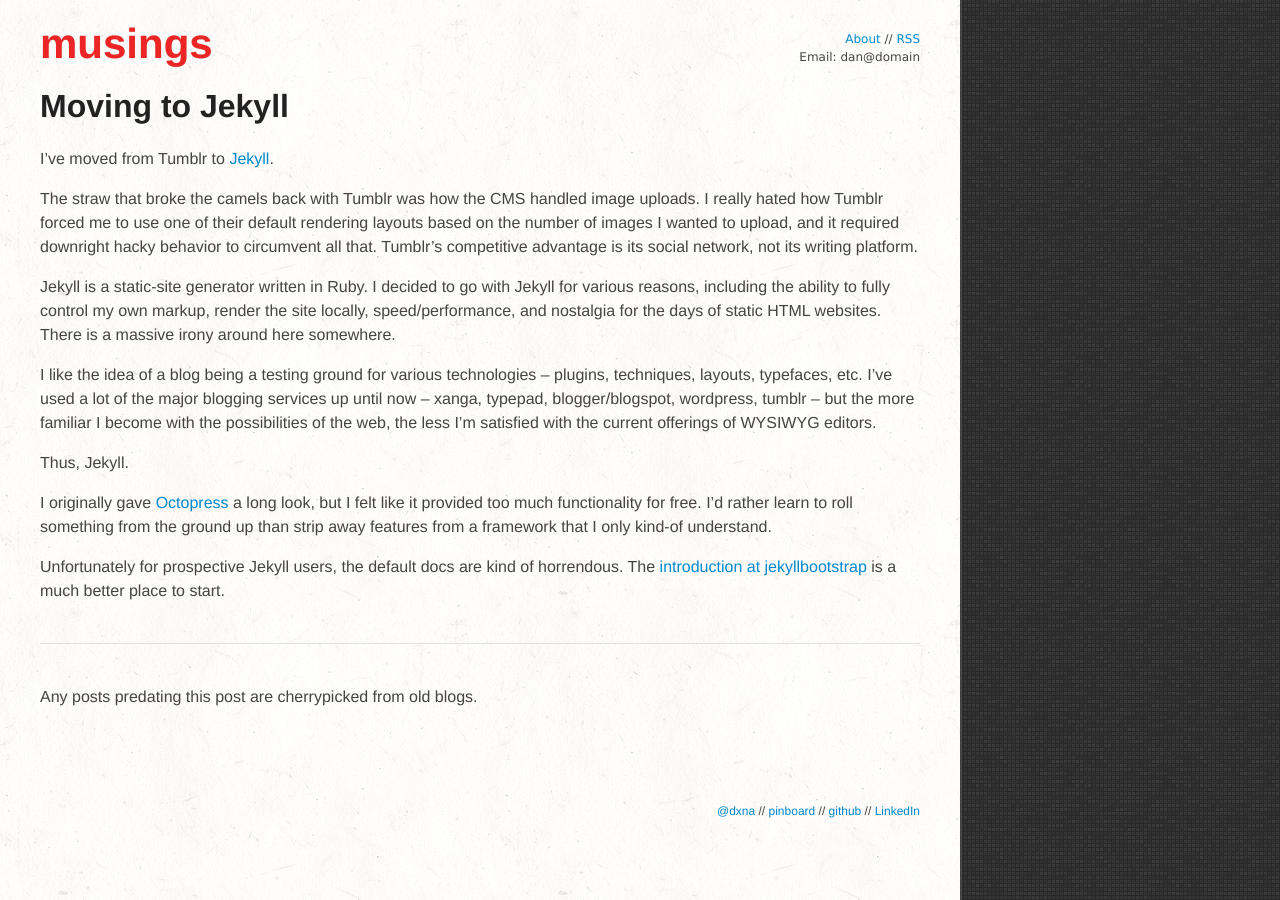
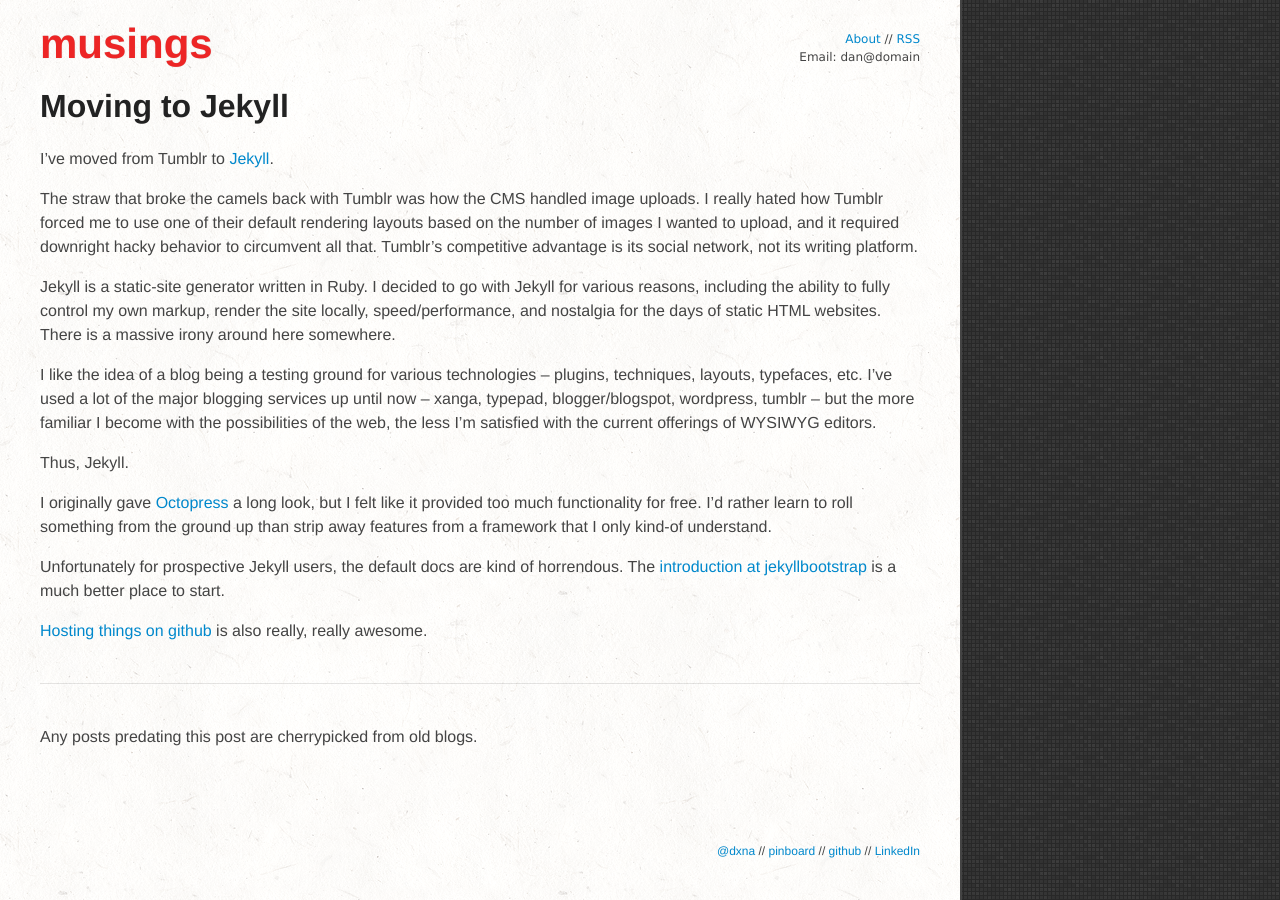
Before and after one commit to danielna/danielna.github.com, a Jekyll site: the page built from _posts/2012-12-18-moving-to-jekyll.md, in a window 1280 px wide. Built offline with Jekyll 4.4.1, drawn with Linux system fonts in a browser that asks for light colours; nearby versions of some CDN libraries; library files that are not in the unit come from our copies; comment, search, counter and statistics services are not loaded.

Commit message:
add CNAME, update moving to jekyll post

```diff
--- /dev/null
+++ b/CNAME
@@ -0,0 +1 @@
+blog.danielna.com
--- a/_posts/2012-12-18-moving-to-jekyll.md
+++ b/_posts/2012-12-18-moving-to-jekyll.md
@@ -19,6 +19,8 @@
 
 Unfortunately for prospective Jekyll users, the default docs are kind of horrendous.  The <a href="http://jekyllbootstrap.com/lessons/jekyll-introduction.html" title="Jekyll Introduction" target="_blank">introduction at jekyllbootstrap</a> is a much better place to start.
 
+<a href="http://github.com/danielna/danielna.github.com" title="Blog source @ github" target="_blank">Hosting things on github</a> is also really, really awesome.
+
 <hr>
 
 Any posts predating this post are cherrypicked from old blogs.
```
